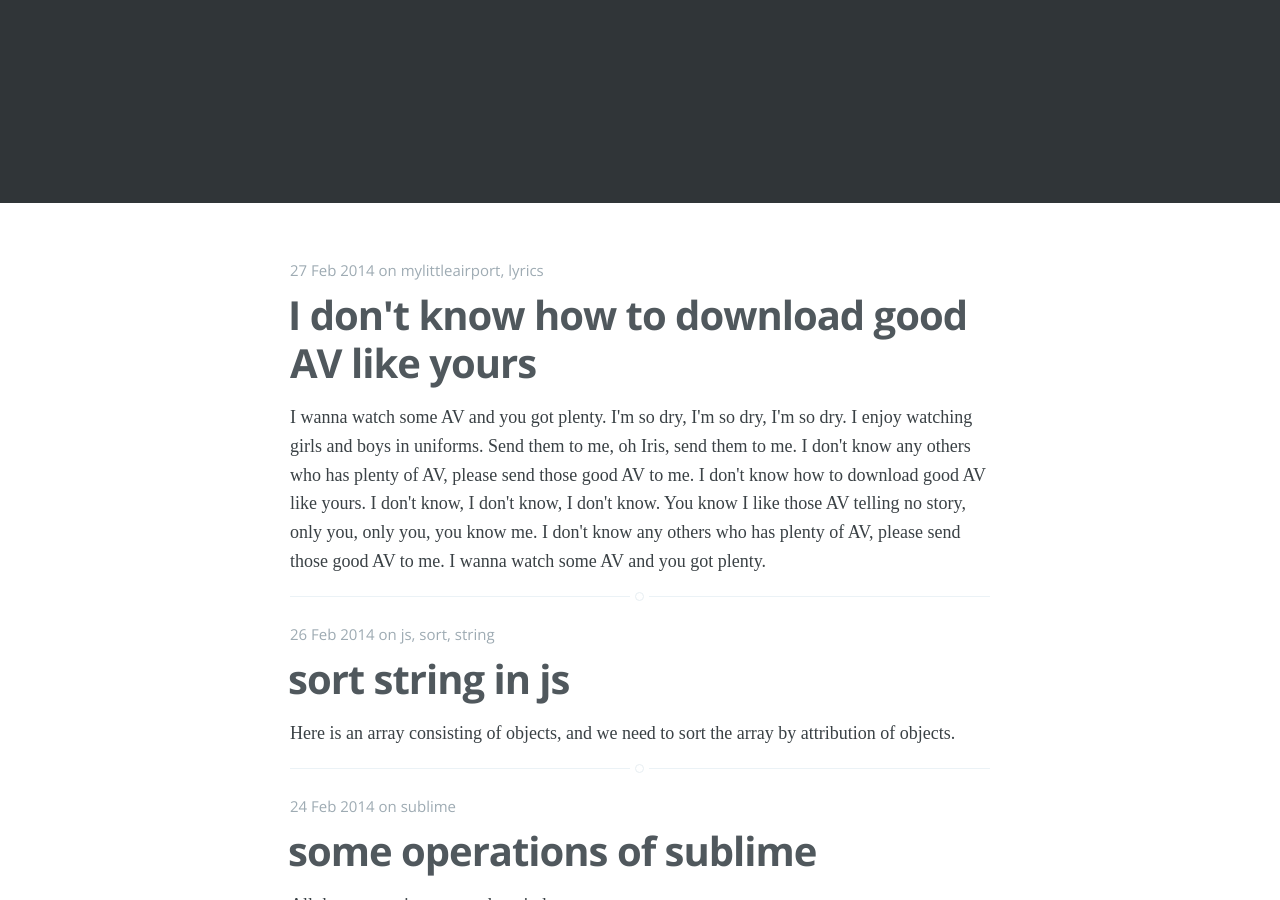
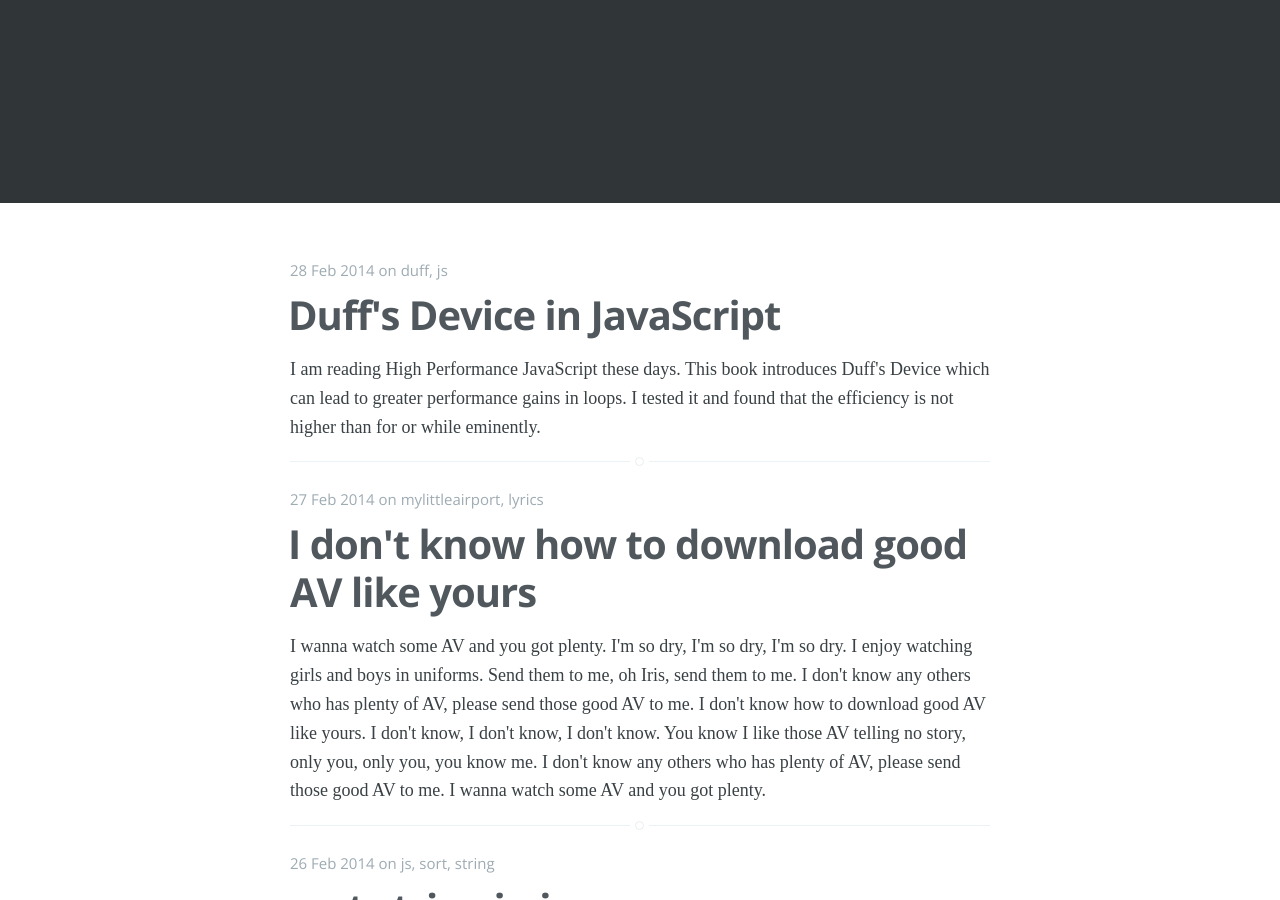
Before and after one commit to dragonwong/blog, a Jekyll site: the page built from index.html, in a window 1280 px wide and 900 px high, scrolled down 337 px. Built offline with Jekyll 4.4.1, drawn with Linux system fonts in a browser that asks for light colours; some web fonts are replaced; the list of posts is cut into pages by our own code; some of the changed text lies outside the part shown.

Commit message:
new post

```diff
--- a/_posts/2014-02-24-js语录.html
+++ b/_posts/2014-02-24-js语录.html
@@ -7,3 +7,5 @@ tags: js
 <p>函数对象的[[scope]]属性是在定义一个函数的时候决定的, 而非调用的时候。</p>
 
 <p>java和javascript的关系，就像雷锋和雷锋塔的关系，就像周杰和周杰伦的关系，就像人民和人民代表大会的关系</p>
+
+<p>在小数的向下取余方面，<code>Math.floor()</code>比<code>parseInt()</code>效率高很多。</p>
--- /dev/null
+++ b/_posts/2014-02-28-duff's-devide-in-js.html
@@ -0,0 +1,42 @@
+---
+layout: article
+title: Duff's Device in JavaScript
+tags: duff js
+---
+
+
+
+<p>I am reading <cite>High Performance JavaScript</cite> these days. This book introduces <strong>Duff's Device</strong> which can lead to greater performance gains in loops. I tested it and found that the efficiency is not higher than <code>for</code> or <code>while</code> eminently.</p>
+
+<p>Maybe in modern browsers, <code>for/while</code> has been optimized. Or my way of testing was not correct:</p>
+
+<pre class="javascript"><code>function duff(arr, pro){
+	var arr_length = arr.length,
+		times = Math.floor(arr_length/8),
+		remainder = arr_length%8;
+
+	while(remainder--){
+		pro(arr, remainder);
+	}
+
+	while(times--){
+		pro(arr, --arr_length);
+		pro(arr, --arr_length);
+		pro(arr, --arr_length);
+		pro(arr, --arr_length);
+		pro(arr, --arr_length);
+		pro(arr, --arr_length);
+		pro(arr, --arr_length);
+		pro(arr, --arr_length);
+	}
+}
+
+var arr = new Array(1000000);
+
+function pro(arr, index){
+	arr[index] = index;
+}
+
+console.time('duff');
+duff(arr, pro);
+console.timeEnd('duff');</code></pre>
```
